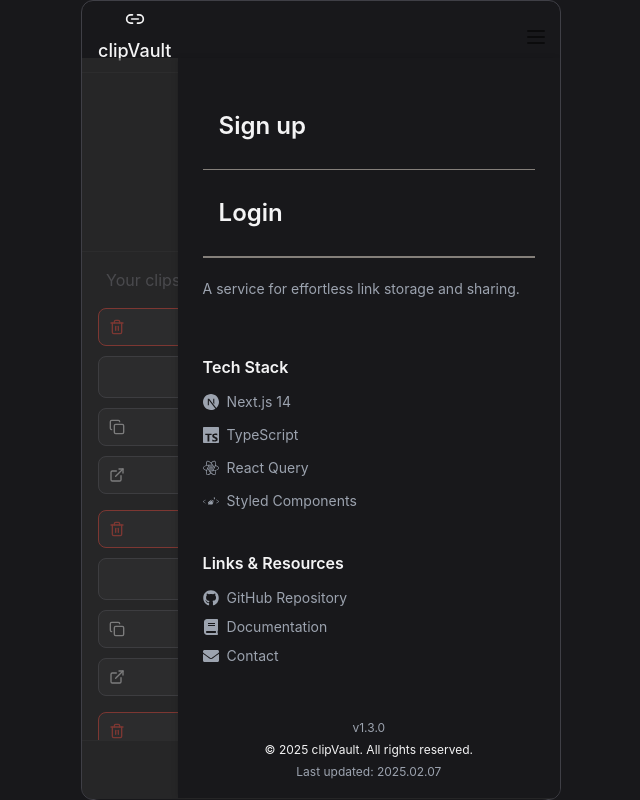
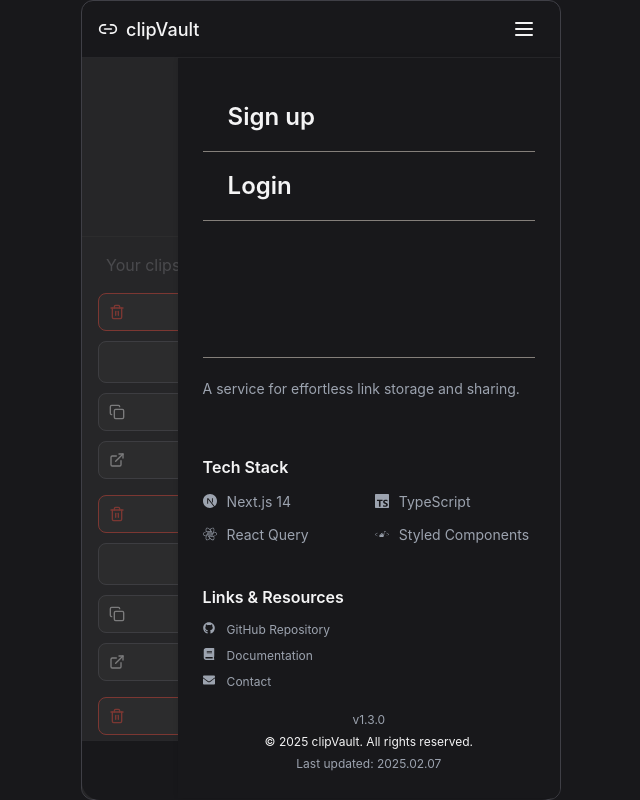
Before and after one commit to Samgyeopsalandsoju/clipvault_frontend, a Next.js app: page /shareLink in a window 1280 px wide. Both pictures are taken after a click on the button 855 px from the left and 36 px from the top of the page. Shown: the whole page, without its empty margins (319-959 px from the left). Built offline with nearby package versions, Linux system fonts and the light colour scheme; a web font is replaced by a local one.

Commit message:
feat: header and footer styled-components -> tailwind migration & ssr optimization

```diff
--- a/src/app/(client)/layout.tsx
+++ b/src/app/(client)/layout.tsx
@@ -3,6 +3,7 @@
 import Tabs from '@/components/Tabs';
 import AuthModal from '@/components/modal/AuthModal';
 import Footer from '@/components/Footer';
+import HeaderServer from '@/components/server/header/Header';
 
 export default function ClientLayout({
   children,
@@ -11,7 +12,7 @@
 }>) {
   return (
     <MainContainer>
-      <HeaderComponent />
+      <HeaderServer />
       <Tabs />
       {children}
       <AuthModal />
--- a/src/app/(share)/layout.tsx
+++ b/src/app/(share)/layout.tsx
@@ -2,6 +2,7 @@
 import { MainContainer } from '@/styles/MainContainer';
 import AuthModal from '@/components/modal/AuthModal';
 import Footer from '@/components/Footer';
+import HeaderServer from '@/components/server/header/Header';
 
 export default function ShareLayout({
   children,
@@ -10,7 +11,7 @@
 }>) {
   return (
     <MainContainer>
-      <HeaderComponent />
+      <HeaderServer />
       {children}
       <AuthModal />
       <Footer />
--- a/src/components/ClipVaultInfo.tsx
+++ b/src/components/ClipVaultInfo.tsx
@@ -15,148 +15,65 @@
   ];
 
   return (
-    <FooterContainer>
-      <Section>
-        <Description>A service for effortless link storage and sharing.</Description>
-      </Section>
+    <footer className="w-full dark:bg-background-primary-dark border-t dark:border-border-divider-dark flex flex-col items-start">
+      <div className="my-[20px] mx-0 w-full">
+        <p className="text-[14px] mb-[16px] dark:text-text-tertiary-dark">
+          A service for effortless link storage and sharing.
+        </p>
+      </div>
+      <div className="my-[20px] mx-0 w-full">
+        <h3 className="text-[16px] font-semibold mb-[12px] dark:text-text-primary-dark">Tech Stack</h3>
+        <div className="grid gap-[12px] grid-cols-2">
+          {techStack.map((tech, index) => (
+            <div className="flex items-center gap-2 text-[14px] dark:text-text-tertiary-dark" key={index}>
+              <svg className="w-[16px] h-[16px]"> {tech.icon}</svg>
+              <span>{tech.name}</span>
+            </div>
+          ))}
+        </div>
+      </div>
+      <div className="my-[20px] mx-0 w-full">
+        <h3 className="text-[16px] font-semibold mb-[12px] dark:text-text-primary-dark">Links & Resources</h3>
+        <div className="flex flex-col gap-2">
+          <a
+            className="flex items-center gap-2 text-[12px] no-underline transition-color duration-200 dark:text-text-tertiary-dark"
+            href="https://github.com/Samgyeopsalandsoju/linkjoa_frontend"
+            target="_blank"
+          >
+            <svg className="w-[16px] h-[16px]">
+              <FaGithub />
+            </svg>
+            GitHub Repository
+          </a>
+          <a
+            className="flex items-center gap-2 text-[12px] no-underline transition-color duration-200 dark:text-text-tertiary-dark"
+            href="https://github.com/yourusername/project/docs"
+            target="_blank"
+          >
+            <svg className="w-[16px] h-[16px]">
+              <FaBook />
+            </svg>
+            Documentation
+          </a>
+          <a
+            className="flex items-center gap-2 text-[12px] no-underline transition-color duration-200 dark:text-text-tertiary-dark"
+            href="mailto:hyunbin.kim.3376@gamil.com"
+          >
+            <svg className="w-[16px] h-[16px]">
+              <FaEnvelope />
+            </svg>
+            Contact
+          </a>
+        </div>
+      </div>
 
-      <Section>
-        <SubTitle>Tech Stack</SubTitle>
-        <TechGrid>
-          {techStack.map((tech, index) => (
-            <TechItem key={index}>
-              {tech.icon}
-              <span>{tech.name}</span>
-            </TechItem>
-          ))}
-        </TechGrid>
-      </Section>
-
-      <Section>
-        <SubTitle>Links & Resources</SubTitle>
-        <LinkGrid>
-          <Link href="https://github.com/Samgyeopsalandsoju/linkjoa_frontend" target="_blank">
-            <FaGithub /> GitHub Repository
-          </Link>
-          <Link href="https://github.com/yourusername/project/docs" target="_blank">
-            <FaBook /> Documentation
-          </Link>
-          <Link href="mailto:hyunbin.kim.3376@gamil.com">
-            <FaEnvelope /> Contact
-          </Link>
-        </LinkGrid>
-      </Section>
-
-      <Divider />
-
-      <BottomSection>
-        <Version>v{VERSION}</Version>
-        <Copyright>© 2025 clipVault. All rights reserved.</Copyright>
-        <UpdateInfo>Last updated: {LAST_UPDATE}</UpdateInfo>
-      </BottomSection>
-    </FooterContainer>
+      <div className="flex flex-col items-center gap-[4px] text-center flex-1 w-full">
+        <span className="text-[12px] dark:text-text-tertiary-dark">v{VERSION}</span>
+        <p className="text-[12px] dark:text-text-primary-dark">© 2025 clipVault. All rights reserved.</p>
+        <span className="text-[12px] dark:text-text-tertiary-dark">Last updated: {LAST_UPDATE}</span>
+      </div>
+    </footer>
   );
 };
 
 export default ClipVaultInfo;
-
-const FooterContainer = styled.footer`
-  width: 100%;
-  background: ${(props) => props.theme.background.primary};
-  border-top: 1px solid ${(props) => props.theme.border.divider};
-  display: flex;
-  flex-direction: column;
-  align-items: start;
-`;
-
-const Section = styled(Stack)`
-  margin: 20px 0;
-  width: 100%;
-`;
-const Description = styled.p`
-  font-size: 14px;
-  color: ${(props) => props.theme.text.tertiary};
-  margin-bottom: 16px;
-`;
-
-const SubTitle = styled.h3`
-  font-size: 16px;
-  font-weight: 600;
-  margin-bottom: 12px;
-  color: ${(props) => props.theme.text.primary};
-`;
-
-const TechGrid = styled(Stack)`
-  display: grid;
-  grid-template-columns: repeat(2, 1fr);
-  gap: 12px;
-`;
-
-const TechItem = styled.div`
-  display: flex;
-  align-items: center;
-  gap: 8px;
-  font-size: 14px;
-  color: ${(props) => props.theme.text.tertiary};
-
-  svg {
-    width: 16px;
-    height: 16px;
-  }
-`;
-
-const LinkGrid = styled.div`
-  display: flex;
-  flex-direction: column;
-  gap: 8px;
-`;
-
-const Link = styled.a`
-  display: flex;
-  align-items: center;
-  gap: 8px;
-  font-size: 14px;
-  color: ${(props) => props.theme.text.tertiary};
-  text-decoration: none;
-  transition: color 0.2s ease;
-
-  &:hover {
-    color: ${(props) => props.theme.text.tertiary};
-  }
-
-  svg {
-    width: 16px;
-    height: 16px;
-  }
-`;
-
-const Divider = styled.hr`
-  border: none;
-  border-top: 1px solid ${(props) => props.theme.border.primary};
-  margin: 16px 0;
-`;
-
-const BottomSection = styled(Stack)`
-  display: flex;
-  flex-direction: column;
-  align-items: center;
-  gap: 4px;
-  text-align: center;
-  flex: 1;
-  width: 100%;
-`;
-
-const Version = styled.span`
-  font-size: 12px;
-  color: ${(props) => props.theme.text.tertiary};
-`;
-
-const Copyright = styled.p`
-  font-size: 12px;
-  color: ${(props) => props.theme.text.primary};
-`;
-
-const UpdateInfo = styled.span`
-  font-size: 12px;
-  color: ${(props) => props.theme.text.tertiary};
-`;
--- a/src/components/Footer.tsx
+++ b/src/components/Footer.tsx
@@ -1,44 +1,20 @@
-'use client';
-
-import styled from 'styled-components';
 import { VERSION } from '@/constants/common.constants';
+import classNames from 'classnames';
 
 const Footer = () => {
   return (
-    <Container>
-      <Version>v{VERSION}</Version>
-      <Copyright>© 2025 clipVault. All rights reserved.</Copyright>
-    </Container>
+    <footer
+      className={classNames(
+        'border-t dark:border-border-primary-dark rounded-bl-[18px] rounded-br-[18px]',
+        'dark:bg-background-primary-dark fixed bottom-0 right-0 left-0 max-w-[478px] m-auto',
+        'flex justify-center items-center flex-col pt-[10px] h-[60px]',
+        'dark:text-text-primary-dark'
+      )}
+    >
+      <span className="text-[12px] dark:text-text-tertiary-dark">v{VERSION}</span>
+      <span className="text-[12px] dark:text-text-primary-dark">© 2025 clipVault. All rights reserved.</span>
+    </footer>
   );
 };
 
 export default Footer;
-
-const Container = styled.footer`
-  border-top: 1px solid ${(props) => props.theme.border.primary};
-  border-radius: 0 0 18px 18px;
-  background: ${(props) => props.theme.background.primary};
-  color: ${(props) => props.theme.text.primary};
-  position: fixed;
-  bottom: 0;
-  height: 60px;
-  left: 0;
-  right: 0;
-  max-width: 478px;
-  margin: 0 auto;
-  display: flex;
-  justify-items: center;
-  align-items: center;
-  flex-direction: column;
-  padding-top: 10px;
-`;
-
-const Version = styled.span`
-  font-size: 12px;
-  color: ${(props) => props.theme.text.tertiary};
-`;
-
-const Copyright = styled.p`
-  font-size: 12px;
-  color: ${(props) => props.theme.text.primary};
-`;
--- a/src/components/Header.tsx
+++ b/src/components/Header.tsx
@@ -1,13 +1,13 @@
 'use client';
-import styled from 'styled-components';
-import { Stack, IconButton, Box } from '@mui/material';
+
 import { useState } from 'react';
 import Link from 'next/link';
-import { Link2, Menu } from 'lucide-react';
+import { Menu } from 'lucide-react';
 import { useSetAtom } from 'jotai';
 import { authModalAtom, authModeAtom } from '@/atoms/auth.atom';
 import { FormType } from '@/types/auth';
 import ClipVaultInfo from './ClipVaultInfo';
+import classNames from 'classnames';
 
 const HeaderComponent = () => {
   const [drawerOpen, setDrawerOpen] = useState(false);
@@ -21,46 +21,18 @@
   };
 
   return (
-    <Header>
-      <HeaderTitle>
-        <Link2 size={20} />
-        <Link href={'/'}>
-          <h1>clipVault</h1>
-        </Link>
-      </HeaderTitle>
-      <IconSection edge="end" aria-label="menu" onClick={toggleDrawer}>
+    <>
+      <button
+        className="p-2 rounded-full bg-transparent hover:bg-gray-800 active:bg-gray-700 focus:outline-none dark:text-text-primary-dark"
+        onClick={toggleDrawer}
+      >
         <Menu />
-      </IconSection>
+      </button>
       <Navigation isOpen={drawerOpen} onClose={handleClose} />
-    </Header>
+    </>
   );
 };
 export default HeaderComponent;
-
-const Header = styled.header`
-  padding: 0.5rem 1rem;
-  display: flex;
-  align-items: center;
-  justify-content: space-between;
-  border-bottom: 1px solid ${(props) => props.theme.border.primary};
-`;
-
-const HeaderTitle = styled(Stack)`
-  flex-direction: row;
-  display: flex;
-  align-items: center;
-  gap: 0.5rem;
-  color: ${(props) => props.theme.text.primary};
-
-  h1 {
-    font-size: 1.125rem;
-    font-weight: 500;
-  }
-`;
-
-const IconSection = styled(IconButton)`
-  color: ${(props) => props.theme.text.primary};
-`;
 
 interface NavBarProps {
   isOpen: boolean;
@@ -80,67 +52,75 @@
 
   return (
     <>
-      <Overlay $isOpen={isOpen} onClick={onClose} />
-      <Container $isOpen={isOpen}>
+      <div
+        className={classNames(
+          'absolute top-[57px] left-0 right-0 bottom-0 bg-[rgba(49,49,49,0.607)] z-998 h-screen',
+          'transition-opacity duration-300 ease-in-out',
+          {
+            'opacity-100 visible': isOpen,
+            'opacity-0 invisible': !isOpen,
+          }
+        )}
+        onClick={onClose}
+      />
+      <nav
+        className={classNames(
+          'flex justify-between flex-col p-[25px] absolute top-[57px] w-[80%]',
+          'transition-all duration-300 ease-in-out shadow-[0_0_5px_rgba(0,_0,_0,_0.1)] z-[999]',
+          'dark:bg-background-primary-dark',
+          {
+            'right-0': isOpen,
+            'right-[-100%]': !isOpen,
+          }
+        )}
+        style={{
+          height: 'calc(100vh - 60px)',
+        }}
+      >
         {!isToken && (
-          <LinkWrapper>
-            <LinkItem onClick={() => handleOpenModal('register')}>Sign up</LinkItem>
-            <LinkItem onClick={() => handleOpenModal('login')}>Login</LinkItem>
-          </LinkWrapper>
+          <div>
+            <div
+              className={classNames(
+                'py-[16px] px-[25px] border-b dark:border-border-divider-dark text-[24px] font-semibold cursor-pointer select-none',
+                'dark:text-text-primary-dark'
+              )}
+              onClick={() => handleOpenModal('register')}
+            >
+              Sign up
+            </div>
+            <div
+              className={classNames(
+                'py-[16px] px-[25px] border-b dark:border-border-divider-dark text-[24px] font-semibold cursor-pointer select-none',
+                'dark:text-text-primary-dark'
+              )}
+              onClick={() => handleOpenModal('login')}
+            >
+              Login
+            </div>
+          </div>
         )}
         {isToken && (
-          <LinkWrapper>
-            <LinkItem>
+          <div>
+            <div
+              className={classNames(
+                'py-[16px] px-[25px] border-b dark:border-border-divider-dark text-[24px] font-semibold cursor-pointer select-none',
+                'dark:text-text-primary-dark'
+              )}
+            >
               <Link href={'/mypage'}>My page</Link>
-            </LinkItem>
-            <LinkItem $color={'#f44336'}>Logout</LinkItem>
-          </LinkWrapper>
+            </div>
+            <div
+              className={classNames(
+                'py-[16px] px-[25px] border-b dark:border-border-divider-dark text-[24px] font-semibold cursor-pointer select-none text-[#f44336]'
+              )}
+            >
+              Logout
+            </div>
+          </div>
         )}
 
         <ClipVaultInfo />
-      </Container>
+      </nav>
     </>
   );
 };
-
-const Overlay = styled(Stack)<{ $isOpen: boolean }>`
-  position: absolute;
-  top: 57px;
-  left: 0;
-  right: 0;
-  bottom: 0;
-  background: rgba(49, 49, 49, 0.607);
-  opacity: ${(props) => (props.$isOpen ? 1 : 0)};
-  visibility: ${(props) => (props.$isOpen ? 'visible' : 'hidden')};
-  transition: opacity 0.3s ease;
-  z-index: 998;
-  height: 100vh;
-`;
-const Container = styled.nav<{ $isOpen: boolean }>`
-  justify-content: space-between;
-  flex-direction: column;
-  display: flex;
-  padding: 25px;
-  position: absolute;
-  top: 57px;
-  right: ${(props) => (props.$isOpen ? '0' : '-100%')};
-  width: 80%;
-  height: calc(100vh - 60px);
-  background: ${(props) => props.theme.background.primary};
-  transition: right 0.3s ease-in-out;
-  box-shadow: -2px 0 5px rgba(0, 0, 0, 0.1);
-  z-index: 999;
-`;
-
-const LinkWrapper = styled(Stack)``;
-
-const LinkItem = styled(Box)<{ $color?: string }>`
-  color: ${(props) => props.$color || props.theme.text.primary};
-  padding: 25px 16px;
-  border-bottom: 1px solid ${(props) => props.theme.border.divider};
-  font-size: 24px;
-  font-weight: 600;
-  cursor: pointer;
-  -webkit-user-select: none;
-  user-select: none;
-`;
--- /dev/null
+++ b/src/components/server/header/Header.tsx
@@ -0,0 +1,18 @@
+import HeaderComponent from '@/components/Header';
+import { Link2 } from 'lucide-react';
+import Link from 'next/link';
+const HeaderServer = () => {
+  return (
+    <header className="py-2 px-4 flex items-center justify-between border-b dark:border-border-primary-dark">
+      <div className="flex items-center gap-2 dark:text-text-primary-dark">
+        <Link2 size={20} />
+        <Link href={'/'}>
+          <h1 className="text-[1.125rem] font-medium">clipVault</h1>
+        </Link>
+      </div>
+      <HeaderComponent />
+    </header>
+  );
+};
+
+export default HeaderServer;
```
